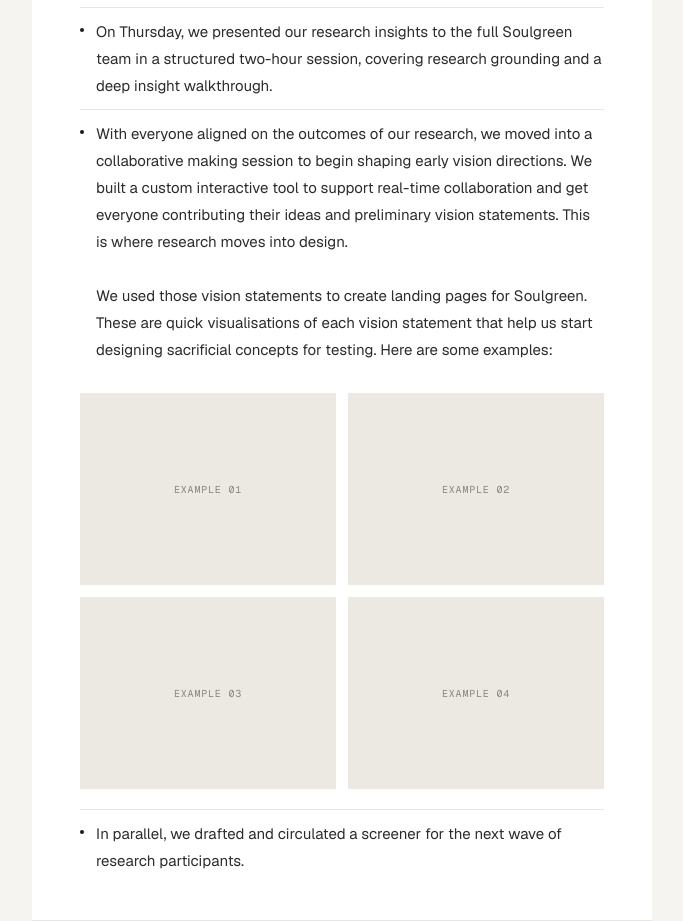
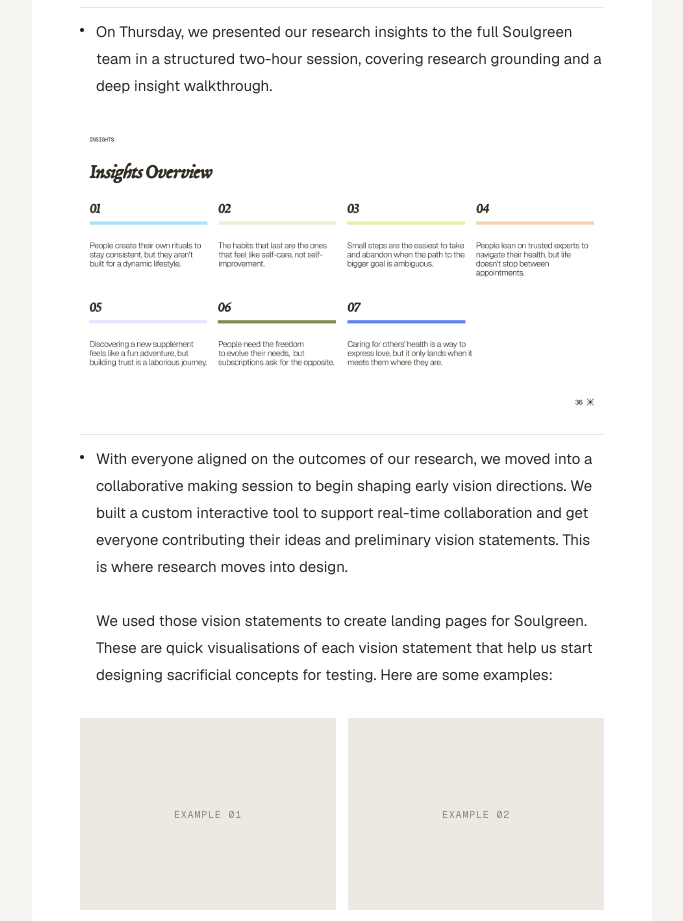
Before and after one commit to rnicolau-ideo/Soulgreen-weeklynote-, a plain HTML site: page week03.html in a window 1280 px wide. Shown: the part 1077-1998 px from the top of the page, without its empty margins (298-981 px from the left). Drawn offline with nearby package versions, Linux system fonts and the light colour scheme.

Commit message:
Update week03.html

```diff
--- a/week03.html
+++ b/week03.html
@@ -36,6 +36,9 @@
   .work-list li { font-family: 'Geist', sans-serif; font-size: 15px; font-weight: 400; line-height: 1.8; color: #2c2c2a; padding: 10px 0; border-top: 0.5px solid #e8e6df; display: flex; align-items: flex-start; gap: 12px; }
   .work-list li:last-child { border-bottom: none; }
   .dot { width: 4px; height: 4px; border-radius: 50%; background: #1a1a18; flex-shrink: 0; margin-top: 10px; }
+
+  .single-photo { width: 100%; overflow: hidden; background: #ece9e2; margin: 12px 0 20px; }
+  .single-photo img { width: 100%; display: block; }
 
   .photo-grid { display: grid; grid-template-columns: 1fr 1fr; gap: 12px; margin: 20px 0; }
   .photo-block { overflow: hidden; background: #ece9e2; display: flex; align-items: center; justify-content: center; aspect-ratio: 4/3; }
@@ -81,6 +84,14 @@
       <li><span class="dot"></span><span>The team worked through a rigorous synthesis of all the field research from Milan, pulling threads across interviews and observations to distil core insights about how people really relate to supplements, trust, and AI in their daily lives. Each insight comes paired with a "what does this mean for Soulgreen?" question to start opening up possibilities.</span></li>
       <li><span class="dot"></span><span>Earlier in the week we ran a multi-part storytelling session with the Soulgreen team. Over several hours, we walked through interview highlights in a structured playback format, bringing customer voices to life. We also shared our analogous inspiration and expert interview findings, giving the team direct access to perspectives from specialists in nutrition, behaviour change, and digital health. Thank you to everyone who participated. Your energy and input made our day!</span></li>
       <li><span class="dot"></span><span>On Thursday, we presented our research insights to the full Soulgreen team in a structured two-hour session, covering research grounding and a deep insight walkthrough.</span></li>
+    </ul>
+
+    <!-- SINGLE IMAGE BELOW BULLET 3 -->
+    <div class="single-photo">
+      <img src="https://raw.githubusercontent.com/rnicolau-ideo/Soulgreen-weeklynote-/main/Screenshot%202026-05-01%20at%2015.04.41.png" alt="Insight session"/>
+    </div>
+
+    <ul class="work-list">
       <li><span class="dot"></span><span>With everyone aligned on the outcomes of our research, we moved into a collaborative making session to begin shaping early vision directions. We built a custom interactive tool to support real-time collaboration and get everyone contributing their ideas and preliminary vision statements. This is where research moves into design.<br><br>We used those vision statements to create landing pages for Soulgreen. These are quick visualisations of each vision statement that help us start designing sacrificial concepts for testing. Here are some examples:</span></li>
     </ul>
 
```
